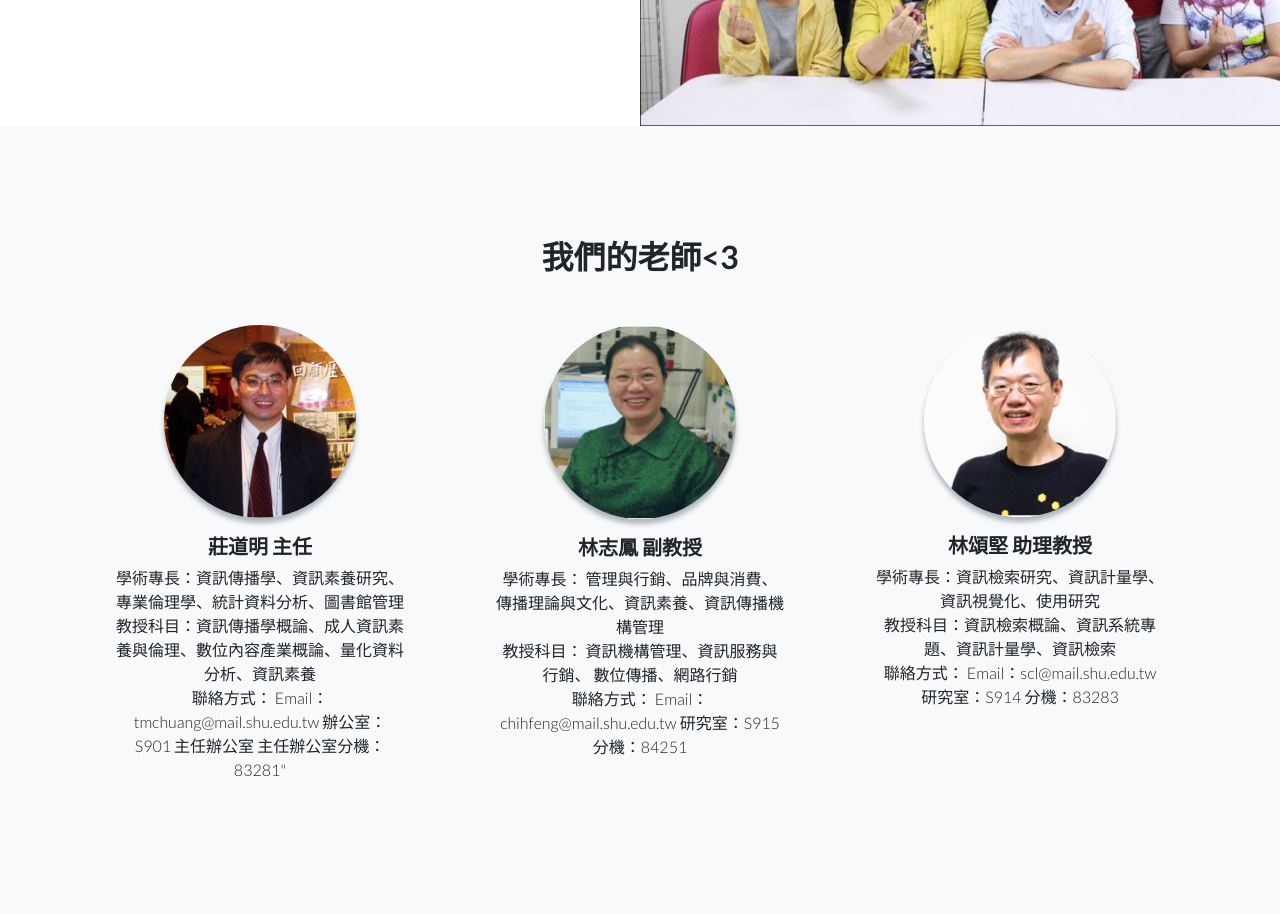
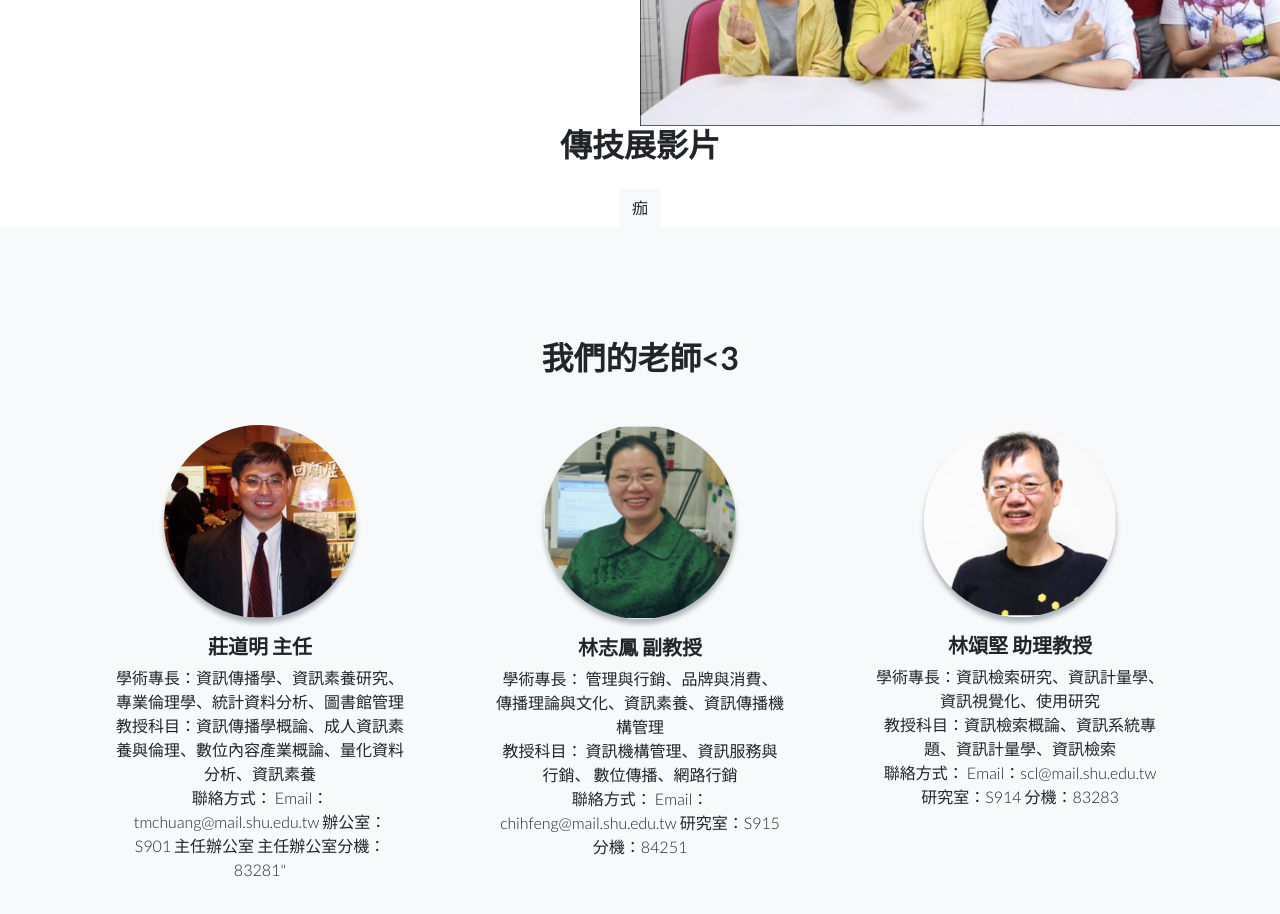
Before and after one commit to ambersschool/shuicsamber, a website: page index.html in a window 1280 px wide. Shown: the part 2400-3314 px from the top of the page. Drawn offline with Linux system fonts and the light colour scheme.

Commit message:
Add files via upload

```diff
--- a/index.html
+++ b/index.html
@@ -118,6 +118,10 @@
             <p class="lead mb-0">Landing Page is just HTML and CSS with a splash of SCSS for users who demand some deeper customization options. Out of the box, just add your content and images, and your new landing page will be ready to go!</p>
           </div>
         </div>
+		<div class="container text-center">
+        <h2 class="mb-4">傳技展影片</h2>
+        <a class="btn btn-light btn-xl sr-button" href="https://www.youtube.com/watch?v=3kRzVZkcGa8" data-sr-id="6" style="; visibility: visible;  -webkit-transform: translateY(0) scale(1); opacity: 1;transform: translateY(0) scale(1); opacity: 1;-webkit-transition: color 0.15s ease-in-out 0s, background-color 0.15s ease-in-out 0s, border-color 0.15s ease-in-out 0s, box-shadow 0.15s ease-in-out 0s, -webkit-transform 1s cubic-bezier(0.6, 0.2, 0.1, 1) 0.2s, opacity 1s cubic-bezier(0.6, 0.2, 0.1, 1) 0.2s; transition: color 0.15s ease-in-out 0s, background-color 0.15s ease-in-out 0s, border-color 0.15s ease-in-out 0s, box-shadow 0.15s ease-in-out 0s, transform 1s cubic-bezier(0.6, 0.2, 0.1, 1) 0.2s, opacity 1s cubic-bezier(0.6, 0.2, 0.1, 1) 0.2s; ">痂</a>
+      </div>
       </div>
     </section>
 
```
Also changed, not shown: 1 other file.
